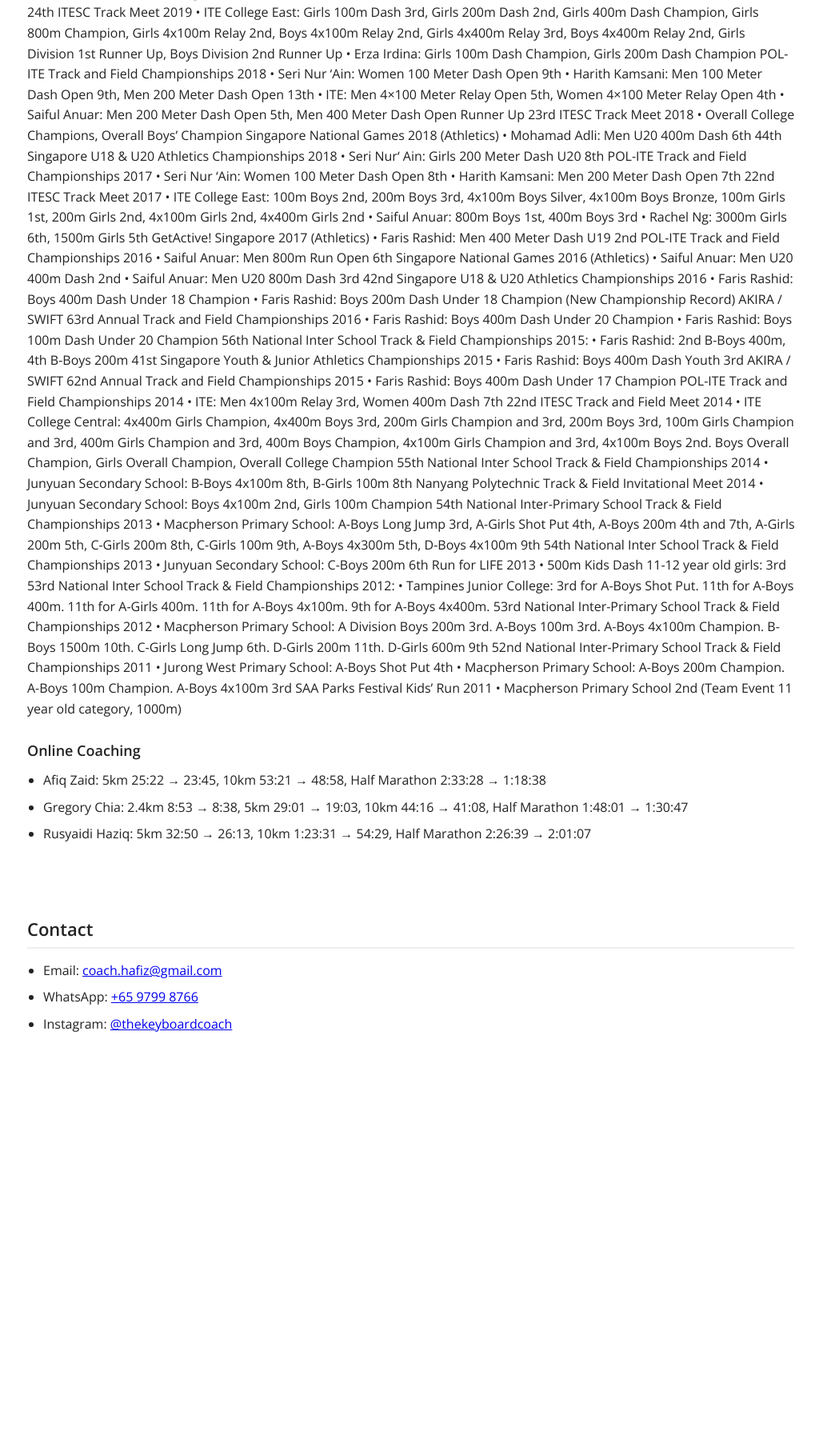
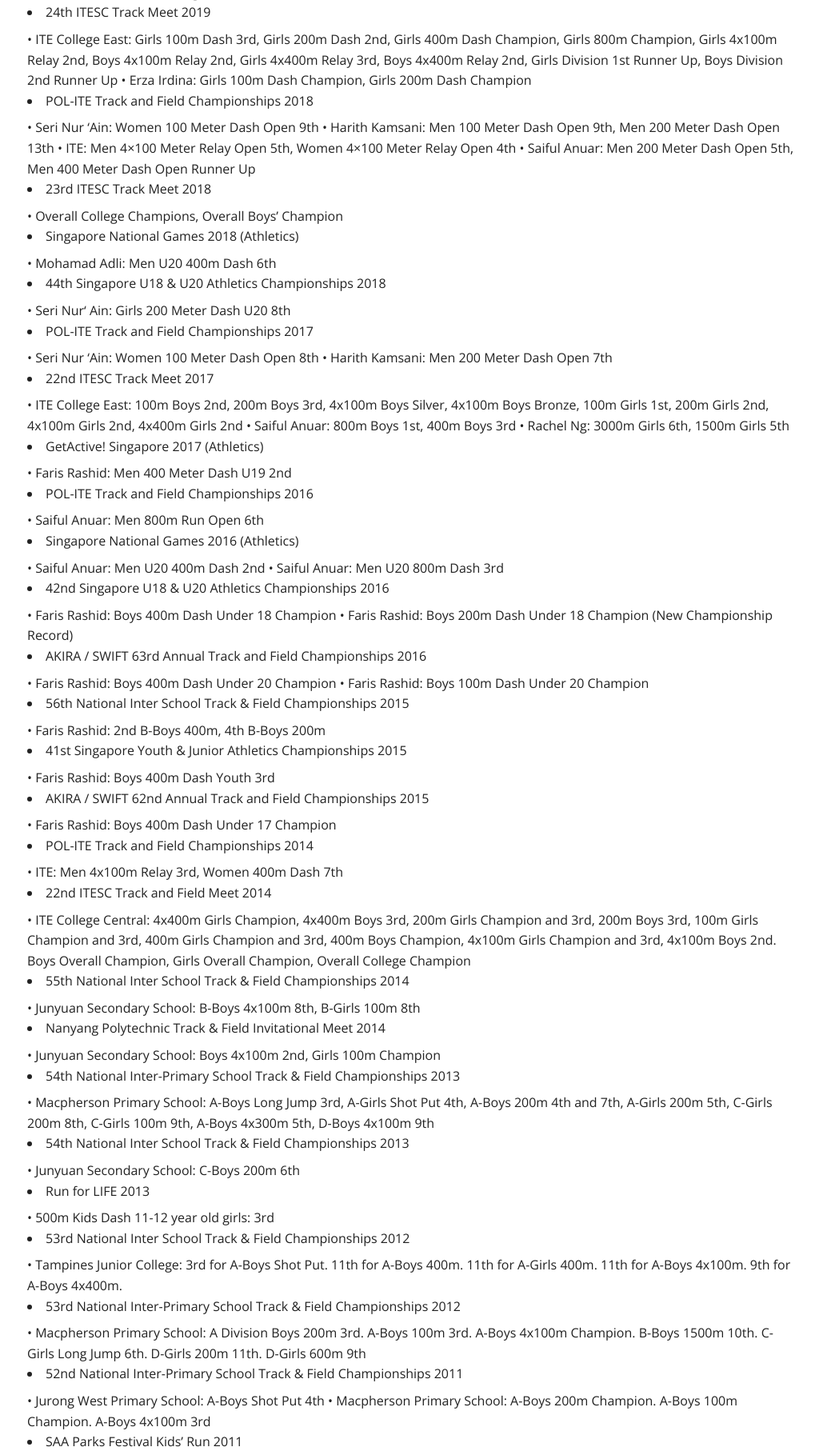
Before and after one commit to coach-hafiz/coach.hafiz, a plain HTML site: page index.html in a window 1280 px wide. Shown: the part 1929-3748 px from the top of the page at 80% size, without its empty margins (126-1150 px from the left). Before the commit the page ends 3271 px from the top, so only its background shows below. Drawn offline with nearby package versions, Linux system fonts and the light colour scheme.

Commit message:
Update index.html

```diff
--- a/index.html
+++ b/index.html
@@ -164,103 +164,103 @@
 
   <h3>Track and Field Coaching</h3>
 
-24th ITESC Track Meet 2019
+<li>24th ITESC Track Meet 2019</li>
 • ITE College East: Girls 100m Dash 3rd, Girls 200m Dash 2nd, Girls 400m Dash Champion, Girls
 800m Champion, Girls 4x100m Relay 2nd, Boys 4x100m Relay 2nd, Girls 4x400m Relay 3rd, Boys
 4x400m Relay 2nd, Girls Division 1st Runner Up, Boys Division 2nd Runner Up
 • Erza Irdina: Girls 100m Dash Champion, Girls 200m Dash Champion
 
-POL-ITE Track and Field Championships 2018
+<li>POL-ITE Track and Field Championships 2018</li>
 • Seri Nur ‘Ain: Women 100 Meter Dash Open 9th
 • Harith Kamsani: Men 100 Meter Dash Open 9th, Men 200 Meter Dash Open 13th
 • ITE: Men 4×100 Meter Relay Open 5th, Women 4×100 Meter Relay Open 4th
 • Saiful Anuar: Men 200 Meter Dash Open 5th, Men 400 Meter Dash Open Runner Up
 
-23rd ITESC Track Meet 2018
+<li>23rd ITESC Track Meet 2018</li>
 • Overall College Champions, Overall Boys’ Champion
 
-Singapore National Games 2018 (Athletics)
+<li>Singapore National Games 2018 (Athletics)</li>
 • Mohamad Adli: Men U20 400m Dash 6th
 
-44th Singapore U18 & U20 Athletics Championships 2018
+<li>44th Singapore U18 & U20 Athletics Championships 2018</li>
 • Seri Nur‘ Ain: Girls 200 Meter Dash U20 8th
 
-POL-ITE Track and Field Championships 2017
+<li>POL-ITE Track and Field Championships 2017</li>
 • Seri Nur ‘Ain: Women 100 Meter Dash Open 8th
 • Harith Kamsani: Men 200 Meter Dash Open 7th
 
-22nd ITESC Track Meet 2017
+<li>22nd ITESC Track Meet 2017</li>
 • ITE College East: 100m Boys 2nd, 200m Boys 3rd, 4x100m Boys Silver, 4x100m Boys Bronze,
 100m Girls 1st, 200m Girls 2nd, 4x100m Girls 2nd, 4x400m Girls 2nd
 • Saiful Anuar: 800m Boys 1st, 400m Boys 3rd
 • Rachel Ng: 3000m Girls 6th, 1500m Girls 5th
 
-GetActive! Singapore 2017 (Athletics)
+<li>GetActive! Singapore 2017 (Athletics)</li>
 • Faris Rashid: Men 400 Meter Dash U19 2nd
 
-POL-ITE Track and Field Championships 2016
+<li>POL-ITE Track and Field Championships 2016</li>
 • Saiful Anuar: Men 800m Run Open 6th
 
-Singapore National Games 2016 (Athletics)
+<li>Singapore National Games 2016 (Athletics)</li>
 • Saiful Anuar: Men U20 400m Dash 2nd
 • Saiful Anuar: Men U20 800m Dash 3rd
 
-42nd Singapore U18 & U20 Athletics Championships 2016
+<li>42nd Singapore U18 & U20 Athletics Championships 2016</li>
 • Faris Rashid: Boys 400m Dash Under 18 Champion
 • Faris Rashid: Boys 200m Dash Under 18 Champion (New Championship Record)
 
-AKIRA / SWIFT 63rd Annual Track and Field Championships 2016
+<li>AKIRA / SWIFT 63rd Annual Track and Field Championships 2016</li>
 • Faris Rashid: Boys 400m Dash Under 20 Champion
 • Faris Rashid: Boys 100m Dash Under 20 Champion
 
-56th National Inter School Track & Field Championships 2015:
+<li>56th National Inter School Track & Field Championships 2015</li>
 • Faris Rashid: 2nd B-Boys 400m, 4th B-Boys 200m
 
-41st Singapore Youth & Junior Athletics Championships 2015
+<li>41st Singapore Youth & Junior Athletics Championships 2015</li>
 • Faris Rashid: Boys 400m Dash Youth 3rd
 
-AKIRA / SWIFT 62nd Annual Track and Field Championships 2015
+<li>AKIRA / SWIFT 62nd Annual Track and Field Championships 2015</li>
 • Faris Rashid: Boys 400m Dash Under 17 Champion
 
-POL-ITE Track and Field Championships 2014
+<li>POL-ITE Track and Field Championships 2014</li>
 • ITE: Men 4x100m Relay 3rd, Women 400m Dash 7th
 
-22nd ITESC Track and Field Meet 2014
+<li>22nd ITESC Track and Field Meet 2014</li>
 • ITE College Central: 4x400m Girls Champion, 4x400m Boys 3rd, 200m Girls Champion and 3rd,
 200m Boys 3rd, 100m Girls Champion and 3rd, 400m Girls Champion and 3rd, 400m Boys
 Champion, 4x100m Girls Champion and 3rd, 4x100m Boys 2nd. Boys Overall Champion, Girls
 Overall Champion, Overall College Champion
 
-55th National Inter School Track & Field Championships 2014
+<li>55th National Inter School Track & Field Championships 2014</li>
 • Junyuan Secondary School: B-Boys 4x100m 8th, B-Girls 100m 8th
 
-Nanyang Polytechnic Track & Field Invitational Meet 2014
+<li>Nanyang Polytechnic Track & Field Invitational Meet 2014</li>
 • Junyuan Secondary School: Boys 4x100m 2nd, Girls 100m Champion
 
-54th National Inter-Primary School Track & Field Championships 2013
+<li>54th National Inter-Primary School Track & Field Championships 2013</li>
 • Macpherson Primary School: A-Boys Long Jump 3rd, A-Girls Shot Put 4th, A-Boys 200m 4th and
 7th, A-Girls 200m 5th, C-Girls 200m 8th, C-Girls 100m 9th, A-Boys 4x300m 5th, D-Boys 4x100m 9th
 
-54th National Inter School Track & Field Championships 2013
+<li>54th National Inter School Track & Field Championships 2013</li>
 • Junyuan Secondary School: C-Boys 200m 6th
 
-Run for LIFE 2013
+<li>Run for LIFE 2013</li>
 • 500m Kids Dash 11-12 year old girls: 3rd
 
-53rd National Inter School Track & Field Championships 2012:
+<li>53rd National Inter School Track & Field Championships 2012</li>
 • Tampines Junior College: 3rd for A-Boys Shot Put. 11th for A-Boys 400m. 11th for A-Girls 400m.
 11th for A-Boys 4x100m. 9th for A-Boys 4x400m.
 
-53rd National Inter-Primary School Track & Field Championships 2012
+<li>53rd National Inter-Primary School Track & Field Championships 2012</li>
 • Macpherson Primary School: A Division Boys 200m 3rd. A-Boys 100m 3rd. A-Boys 4x100m
 Champion. B-Boys 1500m 10th. C-Girls Long Jump 6th. D-Girls 200m 11th. D-Girls 600m 9th
 
-52nd National Inter-Primary School Track & Field Championships 2011
+<li>52nd National Inter-Primary School Track & Field Championships 2011</li>
 • Jurong West Primary School: A-Boys Shot Put 4th
 • Macpherson Primary School: A-Boys 200m Champion. A-Boys 100m Champion. A-Boys 4x100m
 3rd
 
-SAA Parks Festival Kids’ Run 2011
+<li>SAA Parks Festival Kids’ Run 2011</li>
 • Macpherson Primary School 2nd (Team Event 11 year old category, 1000m)
 
   <h3>Online Coaching</h3>
```
